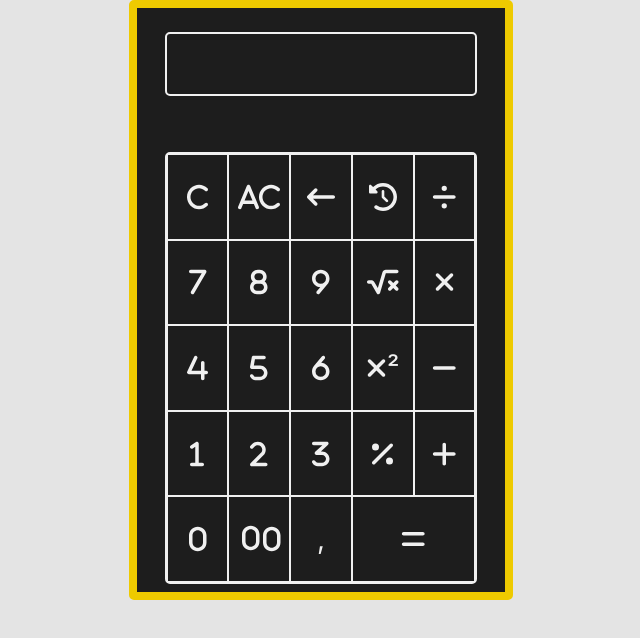
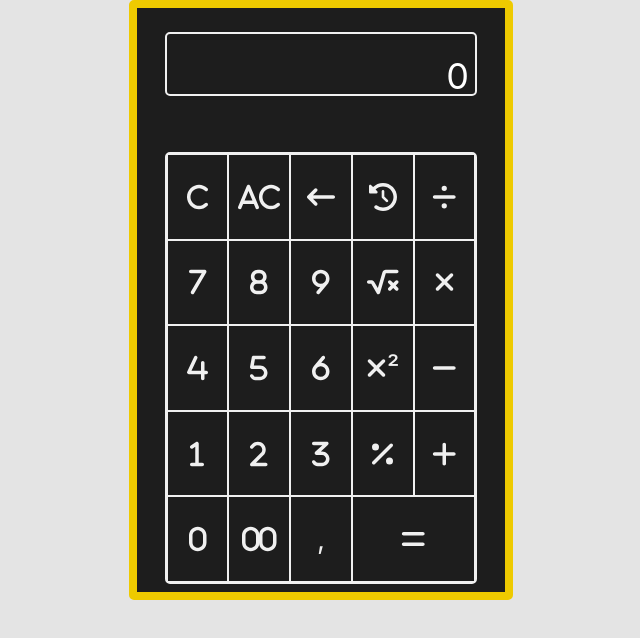
Before and after one commit to ViniiSouza/vue-calculadora, a Vue app: page / in a window 1280 px wide. Shown: the top 638 px of the page, without its empty margins (319-959 px from the left). Built offline with nearby package versions, Linux system fonts and the light colour scheme.

Commit message:
feat: cria array com as keys e informações

```diff
--- a/src/components/Calculadora.vue
+++ b/src/components/Calculadora.vue
@@ -1,4 +1,8 @@
 <script setup>
+import { useCalculatorStore } from '../store/calcStore';
+import keys from './shared/keys'
+import CalcButton from './shared/components/CalcButton.vue';
+const { value } = useCalculatorStore()
 defineProps({
 })
 </script>
@@ -6,155 +10,25 @@ defineProps({
 <template>
   <div class="place">
     <div class="calc--body default-border">
-      <div class="calc--input default-border"></div>
+      <div class="calc--input default-border">
+        <p class="calc--input--value">{{ value }}</p>
+      </div>
       <div class="calc--board default-border">
-
-        <!-- Linha -->
-        <div class="calc--button">
-          <div class="calc--button--place">
-            <fa-icon icon="fa-c" />
-          </div>
-        </div>
-        <div class="calc--button">
-          <div class="calc--button--place">
-            <fa-icon icon="fa-a" />
-            <fa-icon icon="fa-c" />
-          </div>
-        </div>
-        <div class="calc--button">
-          <div class="calc--button--place">
-            <fa-icon icon="fa-arrow-left-long" />
-          </div>
-        </div>
-        <div class="calc--button">
-          <div class="calc--button--place">
-            <fa-icon icon="fa-clock-rotate-left" />
-          </div>
-        </div>
-        <div class="calc--button">
-          <div class="calc--button--place">
-            <fa-icon icon="fa-divide" />
-          </div>
-        </div>
-
-        <!-- Linha -->
-        <div class="calc--button">
-          <div class="calc--button--place">
-            <fa-icon icon="fa-7" />
-          </div>
-        </div>
-        <div class="calc--button">
-          <div class="calc--button--place">
-            <fa-icon icon="fa-8" />
-          </div>
-        </div>
-        <div class="calc--button">
-          <div class="calc--button--place">
-            <fa-icon icon="fa-9" />
-          </div>
-        </div>
-        <div class="calc--button">
-          <div class="calc--button--place">
-            <fa-icon icon="fa-square-root-variable" />
-          </div>
-        </div>
-        <div class="calc--button">
-          <div class="calc--button--place">
-            <fa-icon icon="fa-xmark" />
-          </div>
-        </div>
-
-        <!-- Linha -->
-        <div class="calc--button">
-          <div class="calc--button--place">
-            <fa-icon icon="fa-4" />
-          </div>
-        </div>
-        <div class="calc--button">
-          <div class="calc--button--place">
-            <fa-icon icon="fa-5" />
-          </div>
-        </div>
-        <div class="calc--button">
-          <div class="calc--button--place">
-            <fa-icon icon="fa-6" />
-          </div>
-        </div>
-        <div class="calc--button">
-          <div class="calc--button--place">
-            <fa-icon icon="fa-xmark" />²
-          </div>
-        </div>
-        <div class="calc--button">
-          <div class="calc--button--place">
-            <fa-icon icon="fa-minus" />
-          </div>
-        </div>
-
-        <!-- Linha -->
-        <div class="calc--button">
-          <div class="calc--button--place">
-            <fa-icon icon="fa-1" />
-
-          </div>
-        </div>
-        <div class="calc--button">
-          <div class="calc--button--place">
-            <fa-icon icon="fa-2" />
-          </div>
-        </div>
-        <div class="calc--button">
-          <div class="calc--button--place">
-            <fa-icon icon="fa-3" />
-          </div>
-        </div>
-        <div class="calc--button">
-          <div class="calc--button--place">
-            <fa-icon icon="fa-percent" />
-          </div>
-        </div>
-        <div class="calc--button">
-          <div class="calc--button--place">
-            <fa-icon icon="fa-plus" />
-          </div>
-        </div>
-
-        <!-- Linha -->
-        <div class="calc--button">
-          <div class="calc--button--place">
-            <fa-icon icon="fa-0" />
-          </div>
-        </div>
-        <div class="calc--button">
-          <div class="calc--button--place">
-            <span class="m-1">
-              <fa-icon icon="fa-0" />
-            </span>
-            <fa-icon icon="fa-0" />
-          </div>
-        </div>
-        <div
-          style="font-weight: 900;"
-          class="calc--button"
-        >
-          <div class="calc--button--place">
-            ,
-          </div>
-        </div>
-        <div
-          class="calc--button"
-          style="width: 40%;"
-        >
-          <div class="calc--button--place">
-            <fa-icon icon="fa-equals" />
-          </div>
-        </div>
+        <calc-button
+          v-for="key in keys"
+          :key="key"
+          :icons="key.icons"
+          :width="key.width"
+          :key-detect="key.keyDetect"
+          :event="key.event"
+          :extra-text="key.extraText"
+        />
       </div>
     </div>
   </div>
 </template>
 
-<style scoped>
+<style>
 .default-border {
   border: 2px solid rgb(240, 240, 240);
   border-radius: 5px;
@@ -180,6 +54,14 @@ defineProps({
   height: 8vh;
 }
 
+.calc--input--value {
+  color: white;
+  text-align: end;
+  font-size: 36px;
+  line-height: 10.5vh;
+  margin-right: 0.5vw;
+}
+
 .calc--board {
   display: inline-flex;
   flex-wrap: wrap;
@@ -192,32 +74,4 @@ defineProps({
   display: flex;
   height: 20%;
 }
-
-.calc--button {
-  color: rgb(240, 240, 240);
-  font-size: 28px;
-  display: flex;
-  width: 20%;
-  height: 20%;
-  border: 1px solid rgb(240, 240, 240);
-  justify-content: center;
-  align-items: center;
-}
-
-.calc--button--place {
-  cursor: pointer;
-  transition: 0.3s;
-  display: flex;
-  justify-content: center;
-  align-items: center;
-  border-radius: 100%;
-  width: 70px;
-  height: 70px;
-}
-
-.calc--button:hover .calc--button--place {
-  transition: 0.3s;
-  background-color: rgb(240, 240, 240);
-  color: rgb(29, 29, 29);
-}
 </style>
--- /dev/null
+++ b/src/components/shared/components/CalcButton.vue
@@ -0,0 +1,61 @@
+<script setup>
+defineProps({
+  icons: {
+    default: [],
+    type: Array
+  },
+  width: {
+    default: 1,
+    type: Number
+  },
+  keyDetect: {
+    default: 'none',
+    type: String
+  },
+  event: {
+    default: 'none',
+    type: String
+  },
+  extraText: {
+    default: '',
+    type: String
+  }
+})
+</script>
+<template>
+  <div class="calc--button" :style="`width: ${width * 20}%`">
+    <div class="calc--button--place">
+      <fa-icon v-for="icon in icons" :key="icon" :icon="icon" />
+      <span v-if="extraText">{{ extraText }}</span>
+    </div>
+  </div>
+</template>
+<style>
+.calc--button {
+  color: rgb(240, 240, 240);
+  font-size: 28px;
+  display: flex;
+  width: 20%;
+  height: 20%;
+  border: 1px solid rgb(240, 240, 240);
+  justify-content: center;
+  align-items: center;
+}
+
+.calc--button--place {
+  cursor: pointer;
+  transition: 0.3s;
+  display: flex;
+  justify-content: center;
+  align-items: center;
+  border-radius: 100%;
+  width: 70px;
+  height: 70px;
+}
+
+.calc--button:hover .calc--button--place {
+  transition: 0.3s;
+  background-color: rgb(240, 240, 240);
+  color: rgb(29, 29, 29);
+}
+</style>
--- /dev/null
+++ b/src/components/shared/keys.js
@@ -0,0 +1,26 @@
+export default [
+  { icons: ['fa-c'], width: 1, keyDetect: 'del', event: 'clear' },
+  { icons: ['fa-a', 'fa-c'], width: 1, keyDetect: 'none', event: 'clearAll' },
+  { icons: ['fa-arrow-left-long'], width: 1, keyDetect: 'backspace', event: 'delete' },
+  { icons: ['fa-clock-rotate-left'], width: 1, keyDetect: 'none', event: 'history' },
+  { icons: ['fa-divide'], width: 1, keyDetect: '/', event: 'divide' },
+  { icons: ['fa-7'], width: 1, keyDetect: '7', event: 'setNumber' },
+  { icons: ['fa-8'], width: 1, keyDetect: '8', event: 'setNumber' },
+  { icons: ['fa-9'], width: 1, keyDetect: '9', event: 'setNumber' },
+  { icons: ['fa-square-root-variable'], width: 1, keyDetect: 'none', event: 'squareRoot' },
+  { icons: ['fa-xmark'], width: 1, keyDetect: '*', event: 'multiply' },
+  { icons: ['fa-4'], width: 1, keyDetect: '4', event: 'setNumber' },
+  { icons: ['fa-5'], width: 1, keyDetect: '5', event: 'setNumber' },
+  { icons: ['fa-6'], width: 1, keyDetect: '6', event: 'setNumber' },
+  { icons: ['fa-xmark'], extraText: '²', width: 1, keyDetect: 'none', event: 'power' },
+  { icons: ['fa-minus'], width: 1, keyDetect: '-', event: 'subtract' },
+  { icons: ['fa-1'], width: 1, keyDetect: '1', event: 'setNumber' },
+  { icons: ['fa-2'], width: 1, keyDetect: '2', event: 'setNumber' },
+  { icons: ['fa-3'], width: 1, keyDetect: '3', event: 'setNumber' },
+  { icons: ['fa-percent'], width: 1, keyDetect: '%', event: 'percentage' },
+  { icons: ['fa-plus'], width: 1, keyDetect: '+', event: 'add' },
+  { icons: ['fa-0'], width: 1, keyDetect: '0', event: 'setNumber' },
+  { icons: ['fa-0', 'fa-0'], width: 1, keyDetect: 'none', event: 'setNumber' },
+  { extraText: ',', width: 1, keyDetect: ',', event: 'setComma' },
+  { icons: ['fa-equals'], width: 2, keyDetect: '=', event: 'getResult' },
+]
```
